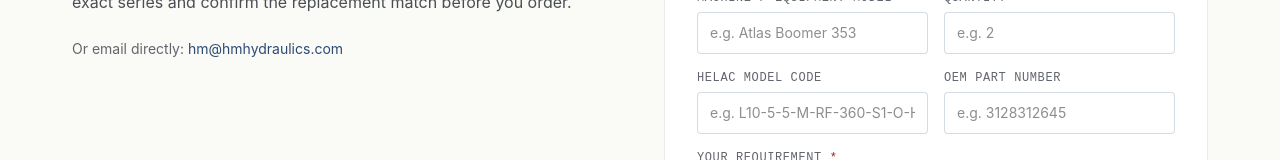
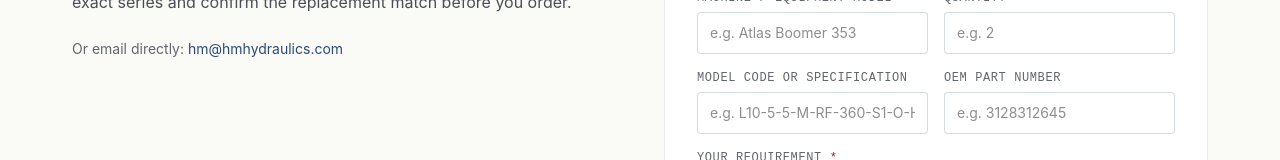
Before and after one commit to baizihuang-dijun/hm-hydraulics, a Next.js app: page /alternatives/how-to-identify in a window 1280 px wide. Shown: the part 2826-2986 px from the top of the page. Built offline with nearby package versions, Linux system fonts and the light colour scheme; a web font is replaced by a local one.

Commit message:
fix: make RFQ model code field brand-agnostic, not limited to Helac

```diff
--- a/src/components/alternatives/rfq-form.tsx
+++ b/src/components/alternatives/rfq-form.tsx
@@ -7,7 +7,7 @@ type RfqFormProps = {
   context: string;
 };
 
-type FieldKey = 'name' | 'email' | 'machine' | 'qty' | 'helacCode' | 'oemPn' | 'msg';
+type FieldKey = 'name' | 'email' | 'machine' | 'qty' | 'modelCode' | 'oemPn' | 'msg';
 
 const EMAIL_RE = /^[^\s@]+@[^\s@]+\.[^\s@]+$/;
 
@@ -25,7 +25,7 @@ export function RfqForm({ context }: RfqFormProps) {
     const email = String(data.get('f-email') ?? '').trim();
     const machine = String(data.get('f-machine') ?? '').trim();
     const qty = String(data.get('f-qty') ?? '').trim();
-    const helacCode = String(data.get('f-helac-code') ?? '').trim();
+    const modelCode = String(data.get('f-model-code') ?? '').trim();
     const oemPn = String(data.get('f-oem-pn') ?? '').trim();
     const msg = String(data.get('f-msg') ?? '').trim();
 
@@ -46,7 +46,7 @@ export function RfqForm({ context }: RfqFormProps) {
       `Original model / part number: ${context}`,
       machine ? `Machine / equipment model: ${machine}` : 'Machine / equipment model: -',
       qty ? `Quantity: ${qty}` : 'Quantity: -',
-      `Helac model code: ${helacCode || '-'}`,
+      `Model code or specification: ${modelCode || '-'}`,
       `OEM part number: ${oemPn || '-'}`,
       '',
       `Message: ${msg}`,
@@ -101,15 +101,15 @@ export function RfqForm({ context }: RfqFormProps) {
 
       <div className="grid grid-cols-1 sm:grid-cols-2 gap-4">
         <div>
-          <label htmlFor="f-helac-code" className="block font-label text-xs uppercase tracking-wider text-[#62666C] mb-1.5">
-            Helac model code
+          <label htmlFor="f-model-code" className="block font-label text-xs uppercase tracking-wider text-[#62666C] mb-1.5">
+            Model code or specification
           </label>
           <input
-            id="f-helac-code"
-            name="f-helac-code"
+            id="f-model-code"
+            name="f-model-code"
             type="text"
-            placeholder="e.g. L10-5-5-M-RF-360-S1-O-H"
-            className={fieldClass('helacCode')}
+            placeholder="e.g. L10-5-5-M-RF-360-S1-O-H or other brand model"
+            className={fieldClass('modelCode')}
           />
         </div>
         <div>
```
